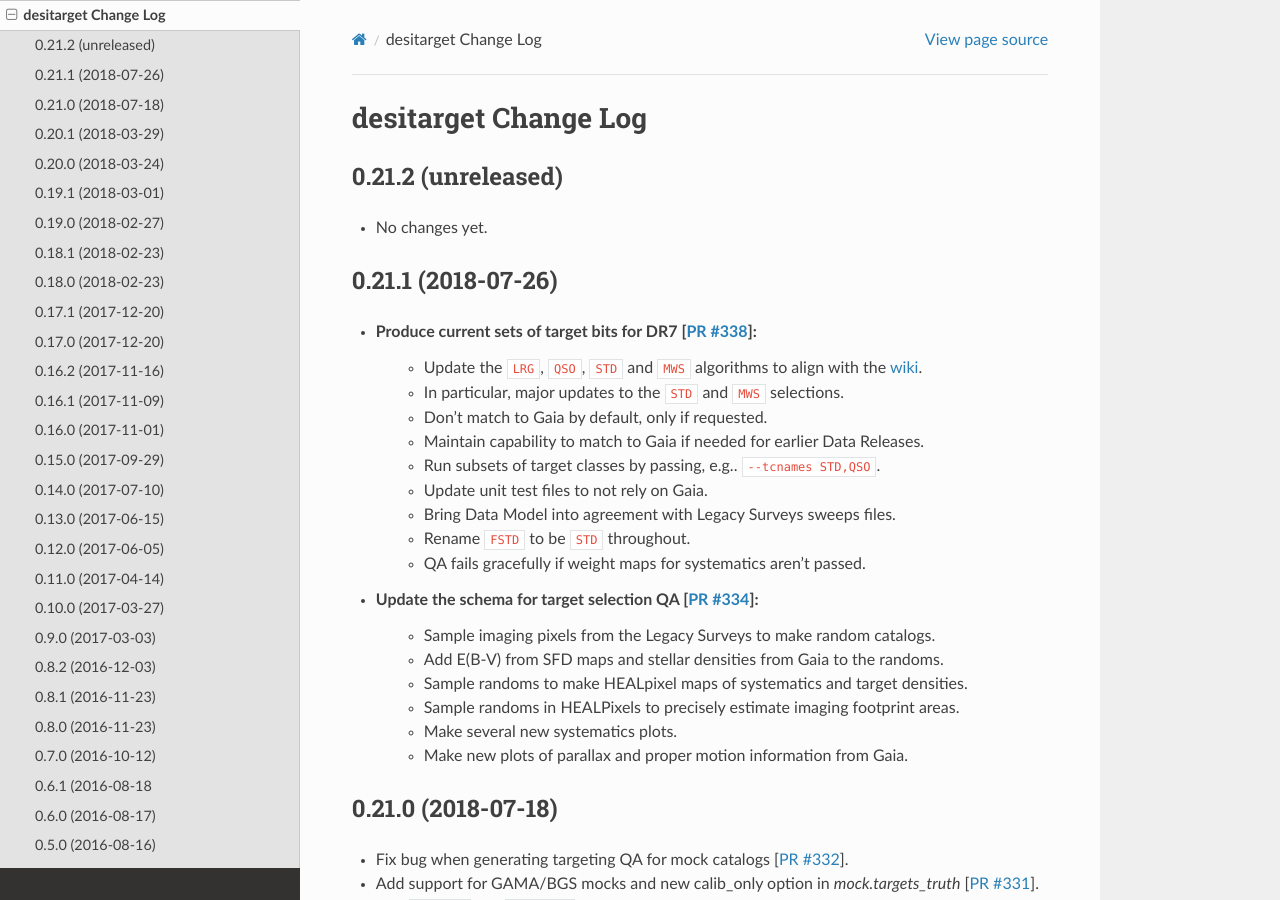
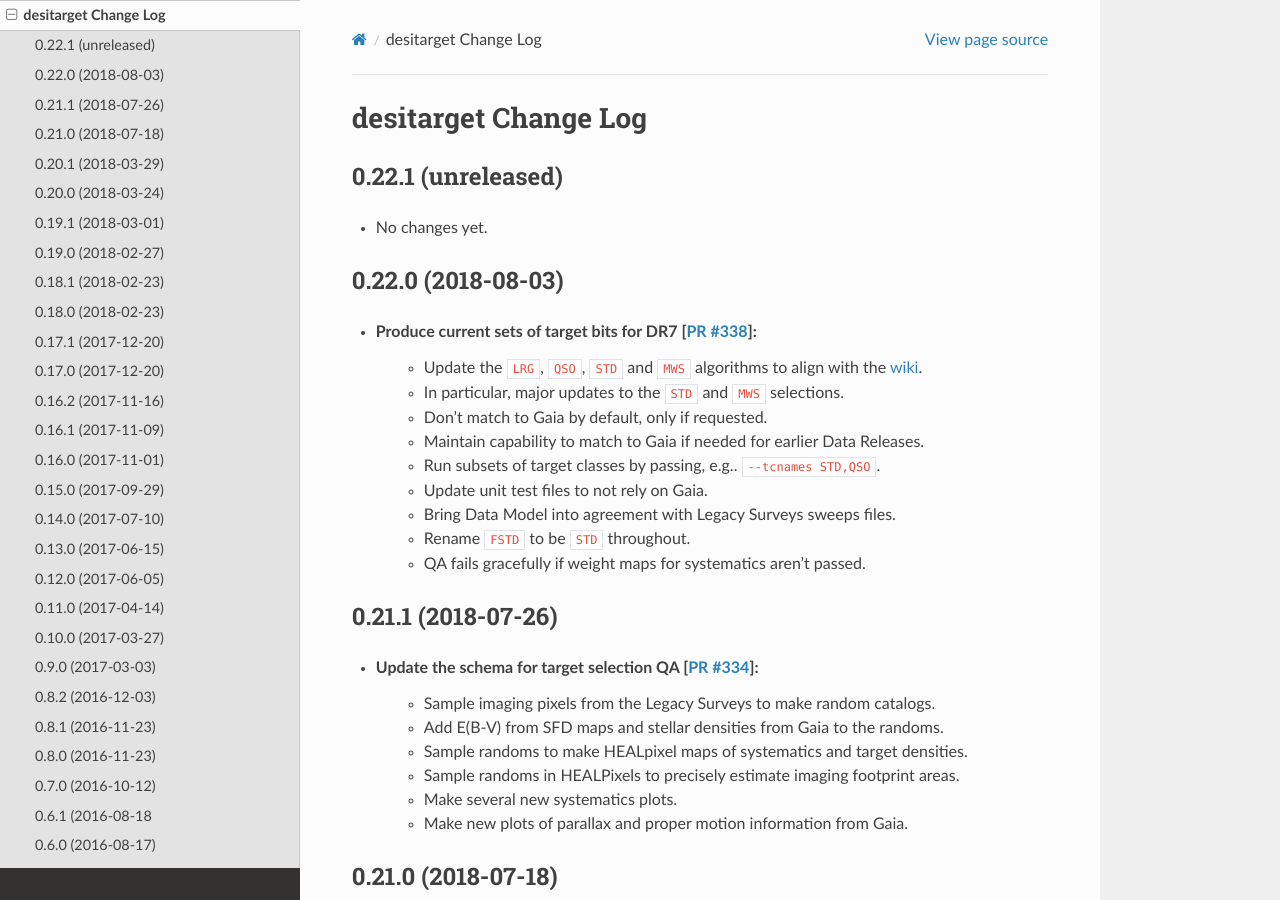
Before and after one commit to desihub/desitarget, a Sphinx documentation site: the page built from doc/changes.rst, in a window 1280 px wide and 900 px high. Built offline with Sphinx 7.4.7 and the Read the Docs theme 2.0.0, drawn with Linux system fonts in a browser that asks for light colours.

Commit message:
update release notes and version for desitarget/0.22.0

```diff
--- a/doc/changes.rst
+++ b/doc/changes.rst
@@ -2,13 +2,14 @@
 desitarget Change Log
 =====================
 
-0.21.2 (unreleased)
+0.22.1 (unreleased)
 -------------------
 
 * No changes yet.
 
-0.21.1 (2018-07-26)
+0.22.0 (2018-08-03)
 -------------------
+
 * Produce current sets of target bits for DR7 [`PR #338`_]:
    * Update the ``LRG``, ``QSO``, ``STD`` and ``MWS`` algorithms to align with the `wiki`_.
    * In particular, major updates to the ``STD`` and ``MWS`` selections.
@@ -19,6 +20,10 @@
    * Bring Data Model into agreement with Legacy Surveys sweeps files.
    * Rename ``FSTD`` to be ``STD`` throughout.
    * QA fails gracefully if weight maps for  systematics aren't passed.
+
+0.21.1 (2018-07-26)
+-------------------
+
 * Update the schema for target selection QA [`PR #334`_]:
    * Sample imaging pixels from the Legacy Surveys to make random catalogs.
    * Add E(B-V) from SFD maps and stellar densities from Gaia to the randoms.
--- a/py/desitarget/_version.py
+++ b/py/desitarget/_version.py
@@ -1 +1 @@
-__version__ = '0.21.1.dev2037'
+__version__ = '0.22.0'
```
